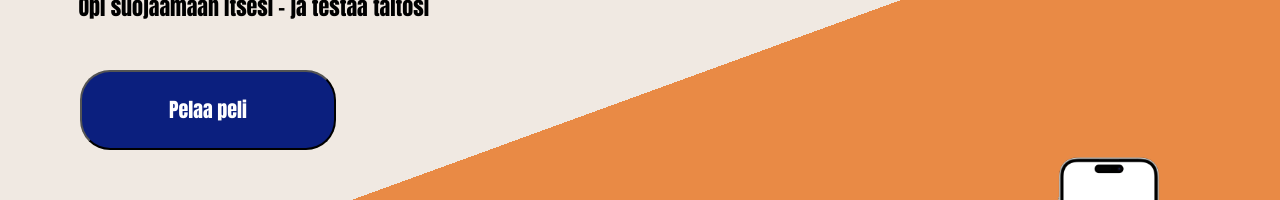
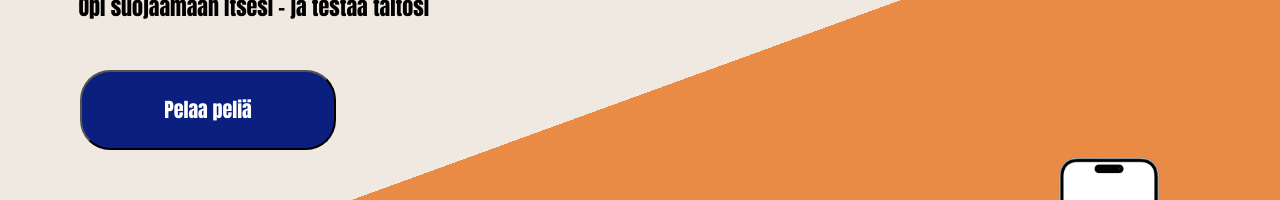
Before and after one commit to levonmaister/scamvjp2, a React (Vite) app: page / in a window 1280 px wide. Shown: the part 354-554 px from the top of the page. Built offline with nearby package versions, Linux system fonts and the light colour scheme.

Commit message:
pelaa peliÄ

```diff
--- a/src/pages/Etusivu.jsx
+++ b/src/pages/Etusivu.jsx
@@ -43,7 +43,7 @@ const Etusivu = () => {
                         setClicked(true)
                         }}
                         className={clicked ? 'clicked-button' : 'default-button'}
-                    >Pelaa peli</button>
+                    >Pelaa peliä</button>
 
                     <div className="handbild-container">
                         <img src={handbild} alt="puhelinkadessa" />
```
